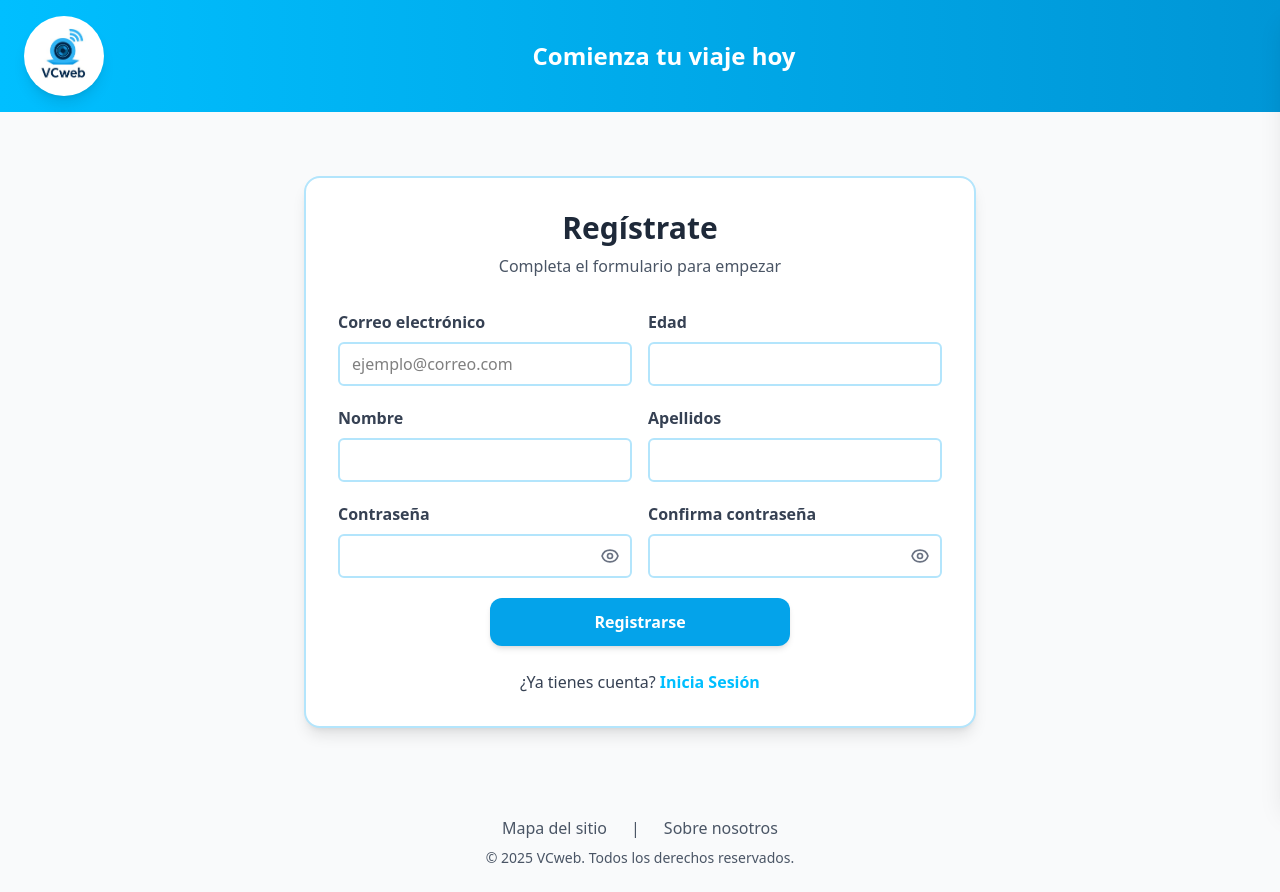
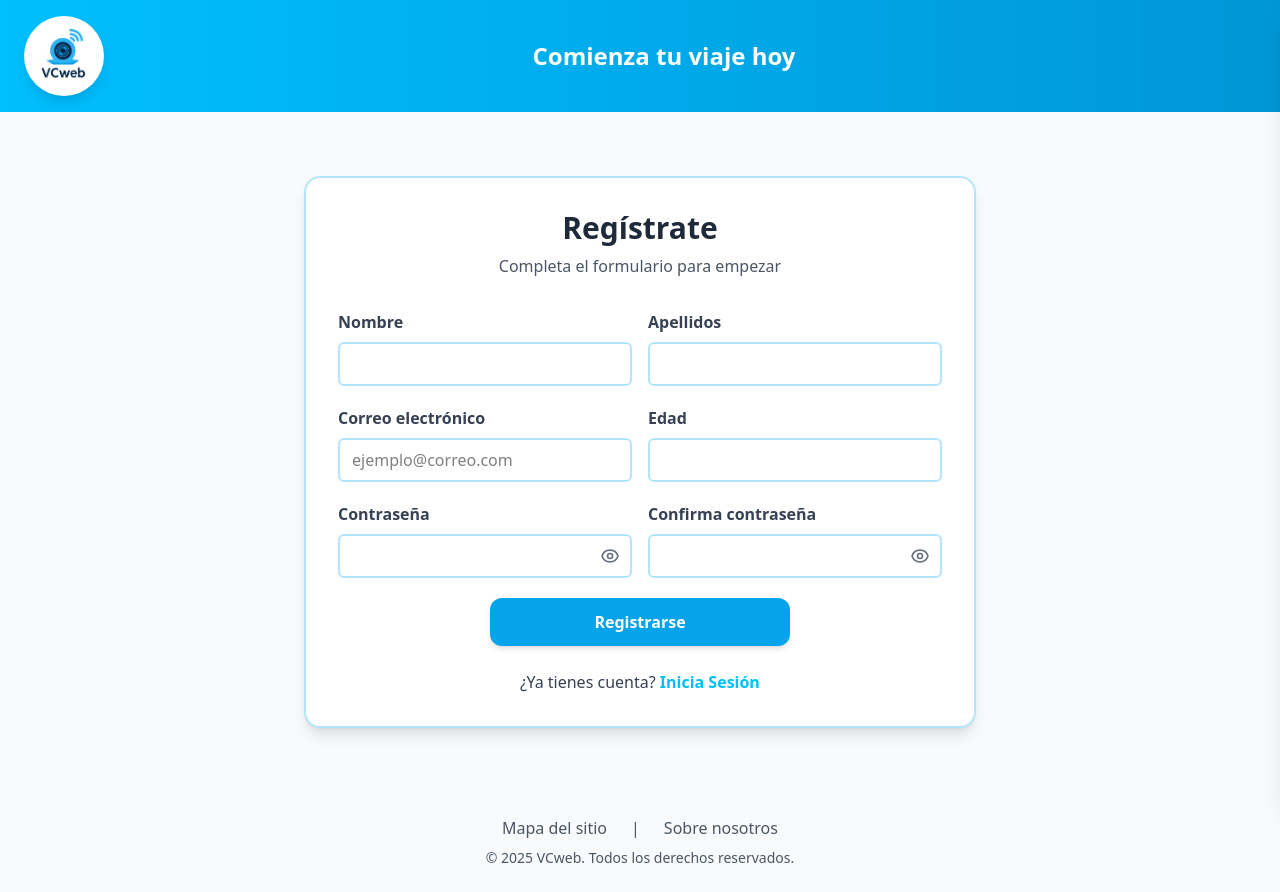
Before and after one commit to MarcoCastr0/VCweb-Front, a React (Vite) app: page /register in a window 1280 px wide. Built offline with nearby package versions, Linux system fonts and the light colour scheme.

Commit message:
modify register

```diff
--- a/src/pages/Home.tsx
+++ b/src/pages/Home.tsx
@@ -1,9 +1,8 @@
-import { Link } from 'react-router-dom';
+import { Link } from "react-router-dom";
 
 const Home = () => {
   return (
     <div className="min-h-screen bg-[#0aa6df] flex flex-col">
-
       {/* Header */}
       <header className="flex justify-between items-center px-8 py-6">
         <div className="flex items-center gap-3">
@@ -15,7 +14,7 @@ const Home = () => {
         <nav className="flex items-center gap-6">
           <Link
             to="/about"
-            className="text-white font-semibold text-lg hover:opacity-80 transition underline"
+            className="text-white font-semibold text-lg hover:opacity-80 transition"
           >
             Sobre nosotros
           </Link>
@@ -31,15 +30,14 @@ const Home = () => {
 
       {/* Main Content */}
       <main className="flex-1 flex flex-col items-center justify-center text-center px-8 space-y-6 relative">
-
         {/* Título */}
-        <h1 className="text-white text-5xl font-bold">
-          Bienvenido a VCweb
-        </h1>
+        <h1 className="text-white text-5xl font-bold">Bienvenido a VCweb</h1>
 
         {/* Subtítulo */}
         <p className="text-white text-xl font-light max-w-xl">
-          Conecta , crea y gestiona tus<br />proyectos digitales.
+          Conecta , crea y gestiona tus
+          <br />
+          proyectos digitales.
         </p>
 
         {/* Ruedas flotando arriba */}
@@ -55,7 +53,6 @@ const Home = () => {
           alt="Imagen Home"
           className="w-[420px] h-auto drop-shadow-xl mt-4 relative left-[50px]"
         />
-
       </main>
 
       {/* Footer */}
@@ -67,7 +64,6 @@ const Home = () => {
           © 2025 VCweb. Todos los derechos reservados.
         </p>
       </footer>
-
     </div>
   );
 };
--- a/src/pages/Login.tsx
+++ b/src/pages/Login.tsx
@@ -40,7 +40,7 @@ const Login = () => {
     }
   };
 
-  const handleSocialLogin = async (provider: 'google' | 'facebook' | 'github') => {
+  const handleSocialLogin = async (provider: 'google' | 'facebook' ) => {
     setLoading(true);
     setError("");
 
@@ -223,16 +223,6 @@ const Login = () => {
               </button>
 
               <button
-                onClick={() => handleSocialLogin('github')}
-                disabled={loading}
-                className="w-12 h-12 rounded-full bg-[#24292e] flex items-center justify-center hover:bg-[#1a1e21] hover:shadow-md transition"
-              >
-                <svg className="w-7 h-7" fill="white" viewBox="0 0 24 24">
-                  <path d="M12 0c-6.626 0-12 5.373-12 12 0 5.302 3.438 9.8 8.207 11.387.599.111.793-.261.793-.577v-2.234c-3.338.726-4.033-1.416-4.033-1.416-.546-1.387-1.333-1.756-1.333-1.756-1.089-.745.083-.729.083-.729 1.205.084 1.839 1.237 1.839 1.237 1.07 1.834 2.807 1.304 3.492.997.107-.775.418-1.305.762-1.604-2.665-.305-5.467-1.334-5.467-5.931 0-1.311.469-2.381 1.236-3.221-.124-.303-.535-1.524.117-3.176 0 0 1.008-.322 3.301 1.23.957-.266 1.983-.399 3.003-.404 1.02.005 2.047.138 3.006.404 2.291-1.552 3.297-1.23 3.297-1.23.653 1.653.242 2.874.118 3.176.77.84 1.235 1.911 1.235 3.221 0 4.609-2.807 5.624-5.479 5.921.43.372.823 1.102.823 2.222v3.293c0 .319.192.694.801.576 4.765-1.589 8.199-6.086 8.199-11.386 0-6.627-5.373-12-12-12z" />
-                </svg>
-              </button>
-
-              <button
                 onClick={() => handleSocialLogin('facebook')}
                 disabled={loading}
                 className="w-12 h-12 rounded-full bg-[#1877F2] flex items-center justify-center hover:bg-[#145dbf] hover:shadow-md transition"
--- a/src/pages/Register.tsx
+++ b/src/pages/Register.tsx
@@ -85,6 +85,47 @@ const handleSubmit = async (e: React.FormEvent) => {
             )}
 
             <form onSubmit={handleSubmit} className="space-y-5">
+
+              {/* Row 2: Name and LastName */}
+              <div className="grid grid-cols-1 md:grid-cols-2 gap-4">
+                {/* Name */}
+                <div>
+                  <label
+                    htmlFor="name"
+                    className="block text-gray-700 font-semibold mb-2"
+                  >
+                    Nombre
+                  </label>
+                  <input
+                    id="name"
+                    type="text"
+                    value={name}
+                    onChange={(e) => setName(e.target.value)}
+                    className="w-full px-4 py-3 border border-gray-300 rounded-lg focus:outline-none focus:ring-2 focus:ring-[#00bfff] focus:border-transparent"
+                    required
+                    disabled={loading}
+                  />
+                </div>
+
+                {/* Last Name */}
+                <div>
+                  <label
+                    htmlFor="lastName"
+                    className="block text-gray-700 font-semibold mb-2"
+                  >
+                    Apellidos
+                  </label>
+                  <input
+                    id="lastName"
+                    type="text"
+                    value={lastName}
+                    onChange={(e) => setLastName(e.target.value)}
+                    className="w-full px-4 py-3 border border-gray-300 rounded-lg focus:outline-none focus:ring-2 focus:ring-[#00bfff] focus:border-transparent"
+                    required
+                    disabled={loading}
+                  />
+                </div>
+              </div>
               {/* Row 1: Email and Age */}
               <div className="grid grid-cols-1 md:grid-cols-2 gap-4">
                 {/* Email Input */}
@@ -120,47 +161,6 @@ const handleSubmit = async (e: React.FormEvent) => {
                     type="number"
                     value={age}
                     onChange={(e) => setAge(e.target.value)}
-                    className="w-full px-4 py-3 border border-gray-300 rounded-lg focus:outline-none focus:ring-2 focus:ring-[#00bfff] focus:border-transparent"
-                    required
-                    disabled={loading}
-                  />
-                </div>
-              </div>
-
-              {/* Row 2: Name and LastName */}
-              <div className="grid grid-cols-1 md:grid-cols-2 gap-4">
-                {/* Name */}
-                <div>
-                  <label
-                    htmlFor="name"
-                    className="block text-gray-700 font-semibold mb-2"
-                  >
-                    Nombre
-                  </label>
-                  <input
-                    id="name"
-                    type="text"
-                    value={name}
-                    onChange={(e) => setName(e.target.value)}
-                    className="w-full px-4 py-3 border border-gray-300 rounded-lg focus:outline-none focus:ring-2 focus:ring-[#00bfff] focus:border-transparent"
-                    required
-                    disabled={loading}
-                  />
-                </div>
-
-                {/* Last Name */}
-                <div>
-                  <label
-                    htmlFor="lastName"
-                    className="block text-gray-700 font-semibold mb-2"
-                  >
-                    Apellidos
-                  </label>
-                  <input
-                    id="lastName"
-                    type="text"
-                    value={lastName}
-                    onChange={(e) => setLastName(e.target.value)}
                     className="w-full px-4 py-3 border border-gray-300 rounded-lg focus:outline-none focus:ring-2 focus:ring-[#00bfff] focus:border-transparent"
                     required
                     disabled={loading}
--- a/src/pages/profile.tsx
+++ b/src/pages/profile.tsx
@@ -183,13 +183,7 @@ export default function Profile() {
                 ✏️ Editar Información
               </button>
 
-              <button
-                type="button"
-                className="btn bg-blue-500 hover:bg-blue-600 text-white"
-                onClick={handleLogout}
-              >
-                🚪 Cerrar Sesión
-              </button>
+
 
               <button
                 type="button"
--- a/src/services/User.ts
+++ b/src/services/User.ts
@@ -11,7 +11,8 @@ export interface User {
   provider: 'google' | 'facebook' | 'github' | 'manual';
   createdAt: string;
   updatedAt: string;
-  age?: string;
+  age?: number;
+
 }
 
 export interface AuthResponse {
```
